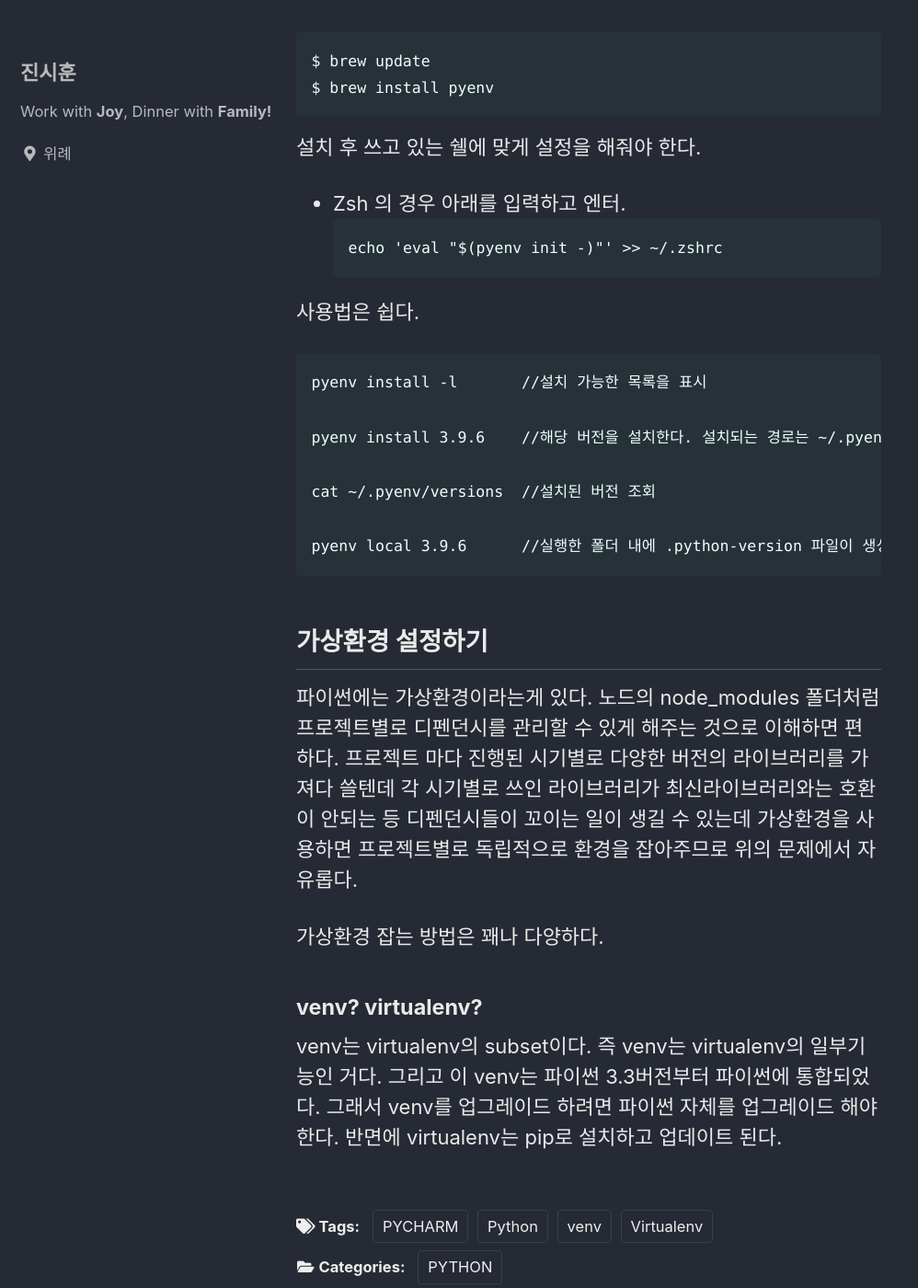
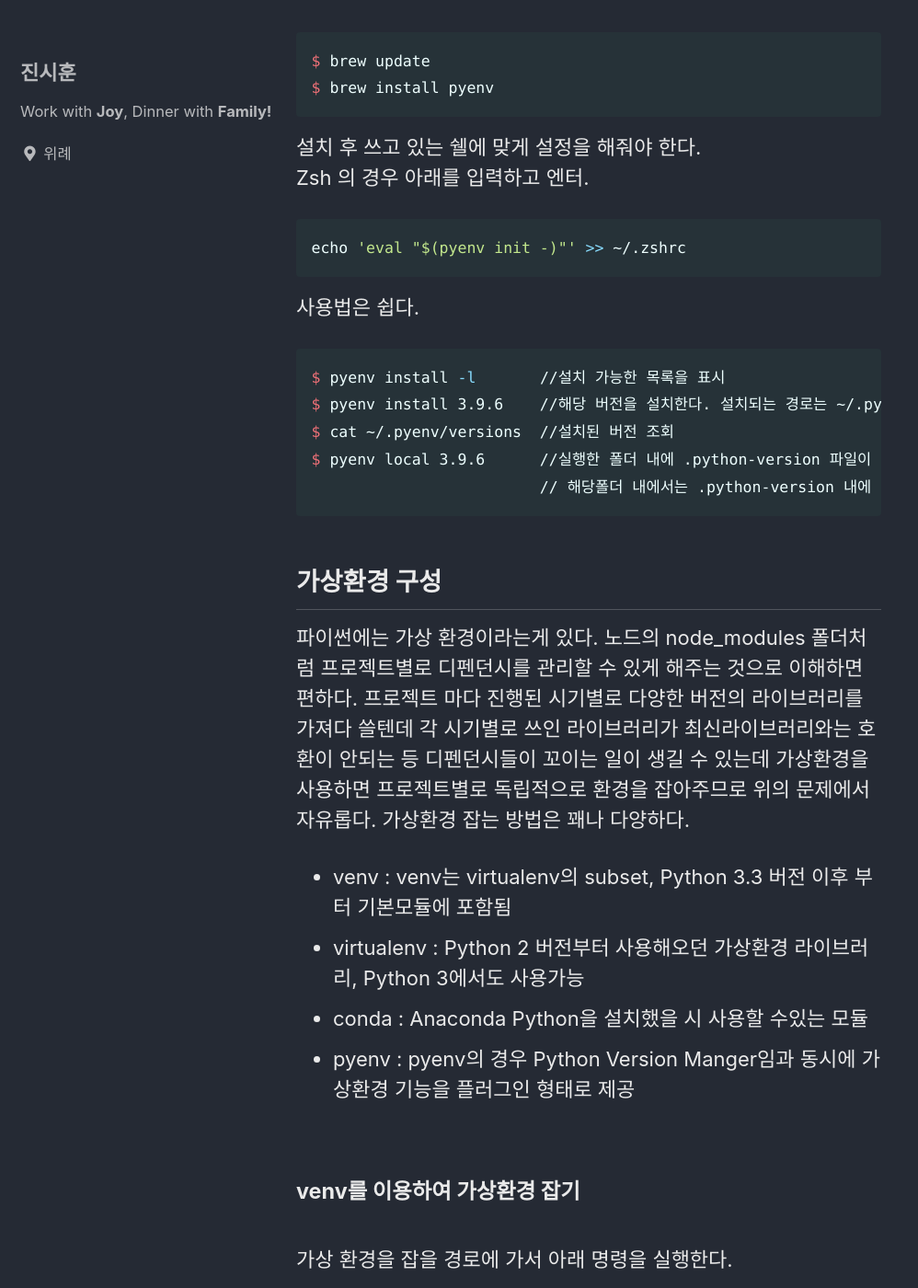
Before and after one commit to blitz2200/blitz2200.github.io, a Jekyll site: the page built from _posts/python/2021-07-09-python-with-pycharm.md, in a window 1280 px wide and 1400 px high, scrolled down 477 px. Shown: the whole window at 92% size, without its empty margins (0-998 px from the left). Built offline with Jekyll 4.4.1, drawn with Linux system fonts in a browser that asks for light colours; cached includes are drawn as plain includes; some of the changed text lies outside the part shown.

Commit message:
파이썬 환경설정 작업중

`````diff
--- a/_posts/python/2021-07-09-python-with-pycharm.md
+++ b/_posts/python/2021-07-09-python-with-pycharm.md
@@ -16,36 +16,75 @@ published: true
 
 ## 파이썬 설치
 
-파이썬2, 파이썬3… 어떤버전을 써야할까 고민하지 말라고 누가 pyenv 라는걸 만들어 놨다. 다양한 버전의 파이썬을 설치하고 골라서 쓸수 있게 해주는 거다. sdkman 이나 nvm 비슷한 거다. 맥에서는 brew로 설치하면 편하다.
-```
+파이썬2, 파이썬3… 어떤버전을 써야할까 고민하지 말라고 누가 pyenv 라는걸 만들어 놨다. 다양한 버전의 파이썬을 설치하고 골라서 쓸수 있게 해주는 거다. sdkman 이나 nvm과 비슷한 거다. 맥에서는 brew로 설치하면 편하다.
+```zsh
 $ brew update
 $ brew install pyenv
 ```
 
-설치 후 쓰고 있는 쉘에 맞게 설정을 해줘야 한다.
-
-* Zsh 의 경우 아래를 입력하고 엔터.
-```
+설치 후 쓰고 있는 쉘에 맞게 설정을 해줘야 한다.<br>
+Zsh 의 경우 아래를 입력하고 엔터.
+```zsh
 echo 'eval "$(pyenv init -)"' >> ~/.zshrc
 ```
 
 사용법은 쉽다.
 
-````
-pyenv install -l       //설치 가능한 목록을 표시
-
-pyenv install 3.9.6    //해당 버전을 설치한다. 설치되는 경로는 ~/.pyenv/versions
-
-cat ~/.pyenv/versions  //설치된 버전 조회
-
-pyenv local 3.9.6      //실행한 폴더 내에 .python-version 파일이 생성되며 해당폴더 내에서는 .python-version 내에 명시된 python 버전이 사용됨
+````zsh
+$ pyenv install -l       //설치 가능한 목록을 표시
+$ pyenv install 3.9.6    //해당 버전을 설치한다. 설치되는 경로는 ~/.pyenv/versions
+$ cat ~/.pyenv/versions  //설치된 버전 조회
+$ pyenv local 3.9.6      //실행한 폴더 내에 .python-version 파일이 생성되며
+                         // 해당폴더 내에서는 .python-version 내에 명시된 python 버전이 사용됨
 ````
 
-## 가상환경 설정하기
+## 가상환경 구성
 
-파이썬에는 가상환경이라는게 있다. 노드의 node_modules 폴더처럼 프로젝트별로 디펜던시를 관리할 수 있게 해주는 것으로 이해하면 편하다. 프로젝트 마다 진행된 시기별로 다양한 버전의 라이브러리를 가져다 쓸텐데 각 시기별로 쓰인 라이브러리가 최신라이브러리와는 호환이 안되는 등 디펜던시들이 꼬이는 일이 생길 수 있는데 가상환경을 사용하면 프로젝트별로 독립적으로 환경을 잡아주므로 위의 문제에서 자유롭다.
+파이썬에는 가상 환경이라는게 있다. 노드의 node_modules 폴더처럼 프로젝트별로 디펜던시를 관리할 수 있게 해주는 것으로 이해하면 편하다. 프로젝트 마다 진행된 시기별로 다양한 버전의 라이브러리를 가져다 쓸텐데 각 시기별로 쓰인 라이브러리가 최신라이브러리와는 호환이 안되는 등 디펜던시들이 꼬이는 일이 생길 수 있는데 가상환경을 사용하면 프로젝트별로 독립적으로 환경을 잡아주므로 위의 문제에서 자유롭다. 가상환경 잡는 방법은 꽤나 다양하다.
 
-가상환경 잡는 방법은 꽤나 다양하다.
+* venv : venv는 virtualenv의 subset, Python 3.3 버전 이후 부터 기본모듈에 포함됨
+* virtualenv : Python 2 버전부터 사용해오던 가상환경 라이브러리, Python 3에서도 사용가능
+* conda : Anaconda Python을 설치했을 시 사용할 수있는 모듈
+* pyenv : pyenv의 경우 Python Version Manger임과 동시에 가상환경 기능을 플러그인 형태로 제공<br><br>
 
-#### venv? virtualenv?
-venv는 virtualenv의 subset이다. 즉 venv는 virtualenv의 일부기능인 거다. 그리고 이 venv는 파이썬 3.3버전부터 파이썬에 통합되었다. 그래서 venv를 업그레이드 하려면 파이썬 자체를 업그레이드 해야한다. 반면에 virtualenv는 pip로 설치하고 업데이트 된다.
+#### venv를 이용하여 가상환경 잡기
+<br>
+가상 환경을 잡을 경로에 가서 아래 명령을 실행한다.<br><br>
+
+```zsh
+$ python -m venv venv
+```
+
+첫번째 venv 는 venv라는 파이썬 모듈이름이고 뒤의 이름은 지정하고자 하는 가상환경의 폴더이름이다.
+쉘에서 위 명령을 실행하면 venv 라는 폴더가 생성되고 아래와 같은 파일들이 생성된다.<br><br>
+
+![venv_filetree](/images/pycharm_venv_filetree.png)
+
+디렉토리 구조를 보면 venv/bin 아래에 실행파일들이 있고 dependency들이 설치 되는 venv/lib/python3.x/site-packages 폴더가 있다.
+가상환경이 생성은 되었지만 현재 쉘에서 그 가상환경에 진입하도록 활성화를 시켜 주어야 한다. 그러지 않으면 그냥 이 상태로 쉘에서 python 명령을 치거나 pip install을 했을때 가상환경에 있는 python 을 사용하지 않고 쉘의 path에 등록된 python을 사용하게 된다.
+아래 명령어로 가상환경을 활성화 해 준다.
+
+```zsh
+$ source venv/bin/activate   #쉘에 맞는 것을 선택해서 실행
+(venv) $
+```
+
+가상환경이 활성화 되면 위와 같이 쉘 명령프롬프트 앞에 가상환경이름이 괄호와 함께 붙는다. 다시 비활성화 하고 싶다면
+
+```zsh
+$ deactivate  #이미 가상환경내의 bin 폴더가 PATH로 잡혀 있으므로 경로에 상관없이 실행가능
+$
+```
+
+## PYCHARM 으로 가상 환경 구성
+
+* 기존 프로젝트에서 가상 환경 구성
+
+기존 프로젝트를 PYCHARM 에서 열면 오른쪽 하단에 아래 그림과 같이 python version 나와있는 곳을 눌러 interpreter settings... 라고 되어 있는 context 메뉴를 클릭한다. preference 에서 python interpreter 로 검색 해도 된다.
+
+![pycharm_tray](/images/pycharm_interpreter_tray.png)
+
+
+
+![pycharm_interpreter_setting1](/images/pycharm_interpreter_setting1.png)
+* 새 프로젝트 만들면서 가상 환경 구성
`````
Also changed, not shown: _posts/devops/2021-07-21-pyinstaller.md (+9 -7 lines), images/pycharm_interpreter_setting1.png (added), images/pycharm_interpreter_tray.png (added), images/pycharm_venv_filetree.png (added).
